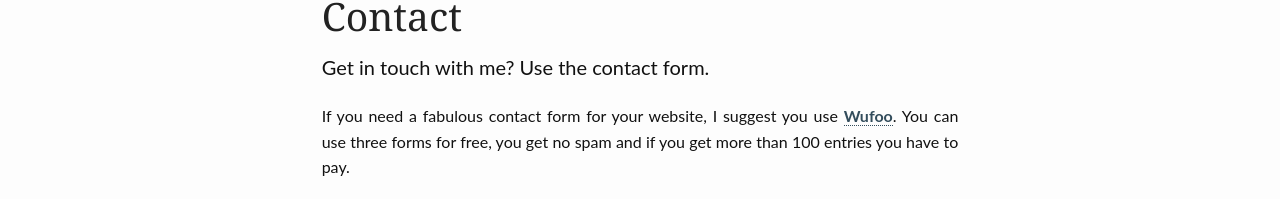
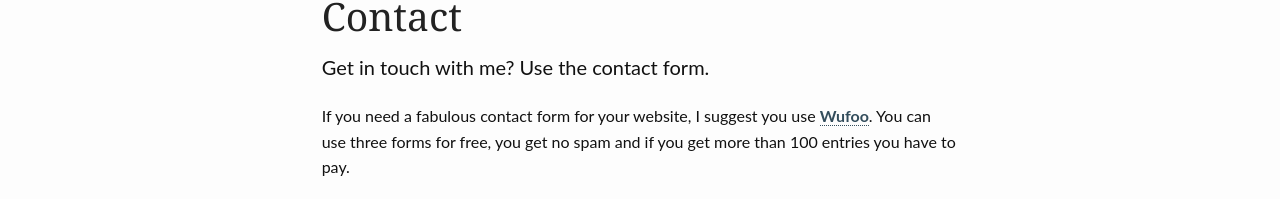
Before and after one commit to fabiocosta0305/fabiocosta0305.github.io-old, a Jekyll site: the page built from pages/contact.md, in a window 1280 px wide. Shown: the part 292-491 px from the top of the page. Built offline with Jekyll 4.4.1, drawn with Linux system fonts in a browser that asks for light colours.

Commit message:
Mudando tema Jekyll - Feeling Responsible

```diff
--- a/assets/css/styles_feeling_responsive.scss
+++ b/assets/css/styles_feeling_responsive.scss
@@ -41,8 +41,3 @@
 @import "09_elements";
 
 @import "11_syntax-highlighting";
-
-article
-{
-        text-align: justify;
-}
```
